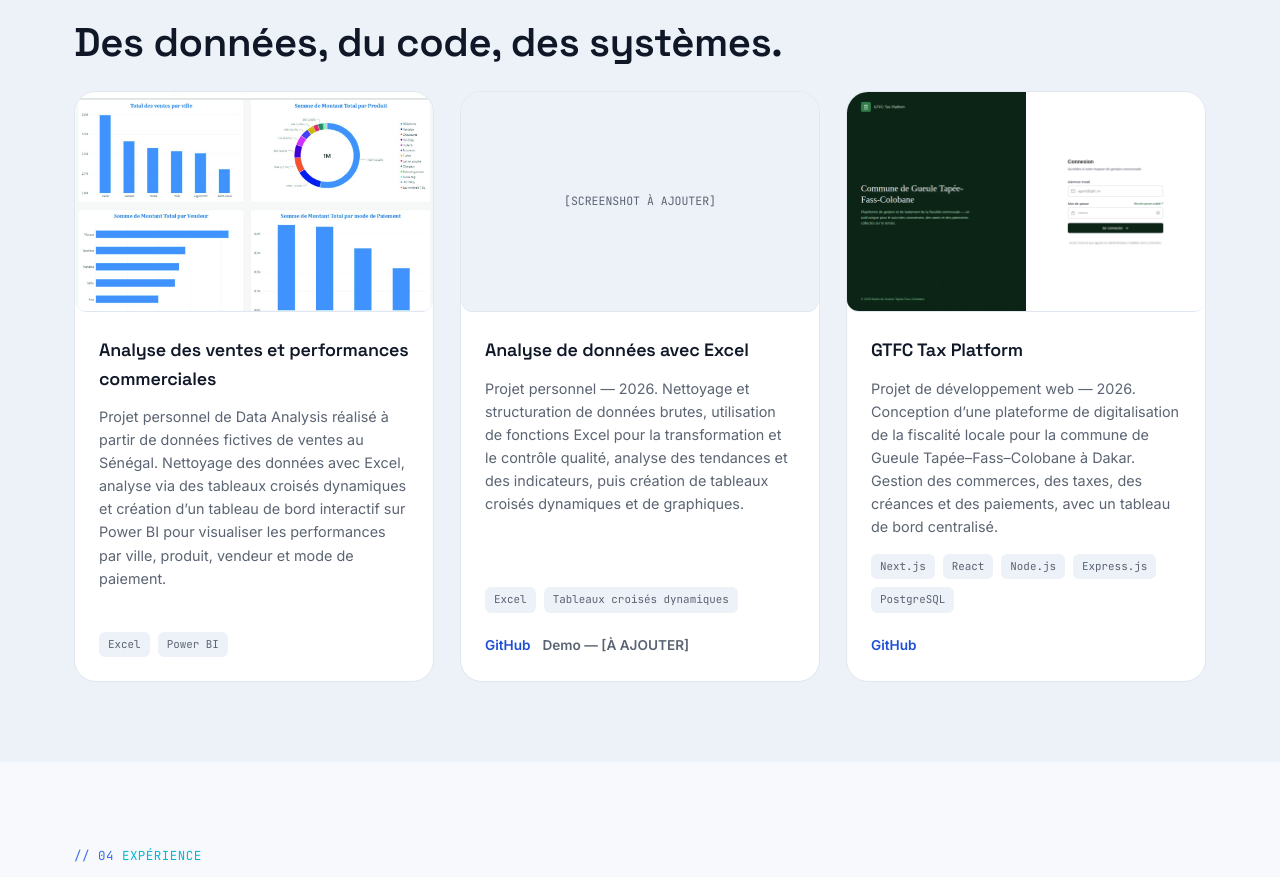
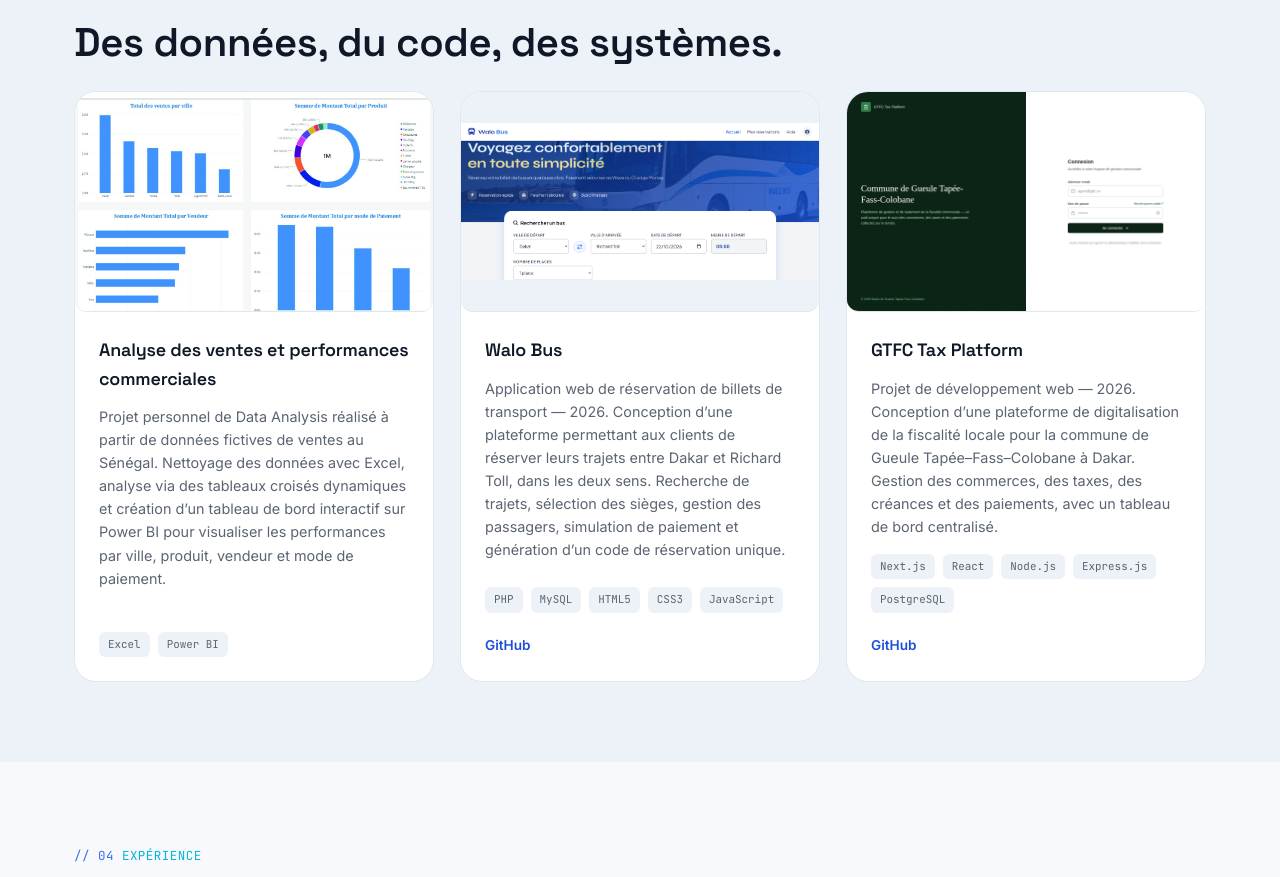
Before and after one commit to abdoulayeba50/Abdoulaye.ba.porfolio, a plain HTML site: page index.html in a window 1280 px wide. Shown: the part 2533-3410 px from the top of the page. Drawn offline with Linux system fonts and the light colour scheme.

Commit message:
let's go

```diff
--- a/index.html
+++ b/index.html
@@ -278,20 +278,25 @@
 
 
         <!-- Projet 2 : réel (CV) -->
-        <article class="project-card" data-category="data" data-reveal>
+        <article class="project-card" data-category="web" data-reveal>
           <div class="project-card__media project-card__media--placeholder" aria-hidden="true">
-            <span>[SCREENSHOT À AJOUTER]</span>
+            <img src="assets/walo.png" alt="Walo Bus" loading="lazy">
           </div>
           <div class="project-card__body">
-
-            <h3>Analyse de données avec Excel</h3>
-            <p>Projet personnel — 2026. Nettoyage et structuration de données brutes, utilisation de fonctions Excel pour la transformation et le contrôle qualité, analyse des tendances et des indicateurs, puis création de tableaux croisés dynamiques et de graphiques.</p>
+            <h3>Walo Bus</h3>
+            <p>Application web de réservation de billets de transport — 2026. Conception d’une plateforme permettant aux clients
+              de réserver leurs trajets entre Dakar et Richard Toll, dans les deux sens. Recherche de trajets, sélection des
+              sièges, gestion des passagers, simulation de paiement et génération d’un code de réservation unique.</p>
             <ul class="project-card__stack">
-              <li>Excel</li><li>Tableaux croisés dynamiques</li>
+              <li>PHP</li>
+              <li>MySQL</li>
+              <li>HTML5</li>
+              <li>CSS3</li>
+              <li>JavaScript</li>
             </ul>
             <div class="project-card__links">
-              <a href="https://github.com/abdoulayeba50_PROJET_2" class="link-btn">GitHub</a>
-              <a href="#" class="link-btn link-btn--muted" aria-disabled="true">Demo — [À AJOUTER]</a>
+              <a href="https://github.com/abdoulayeba50/walo-bus" class="link-btn" target="_blank"
+                rel="noopener noreferrer">GitHub</a>
             </div>
           </div>
         </article>
```
Also changed, not shown: assets/walo.png (added).
